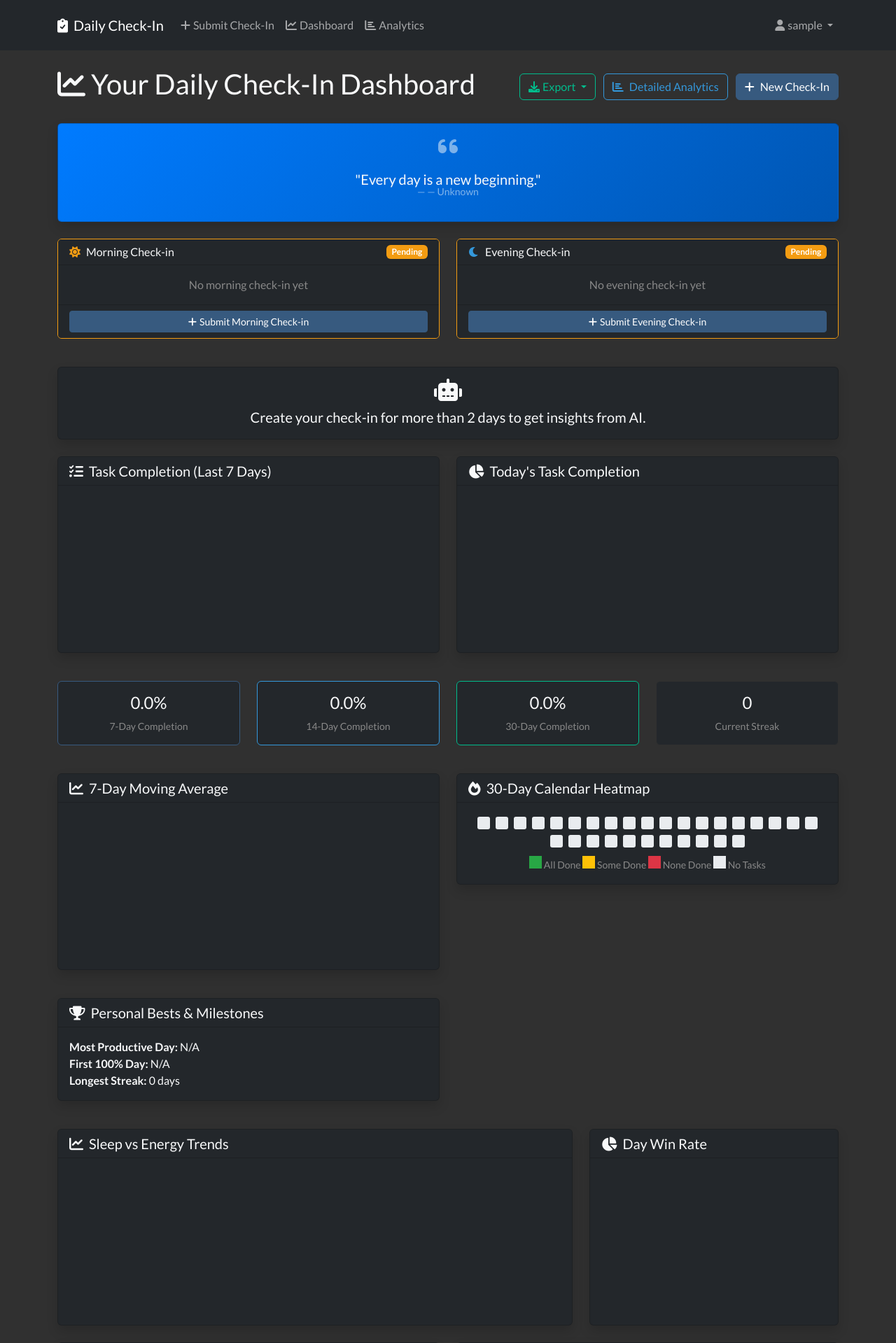
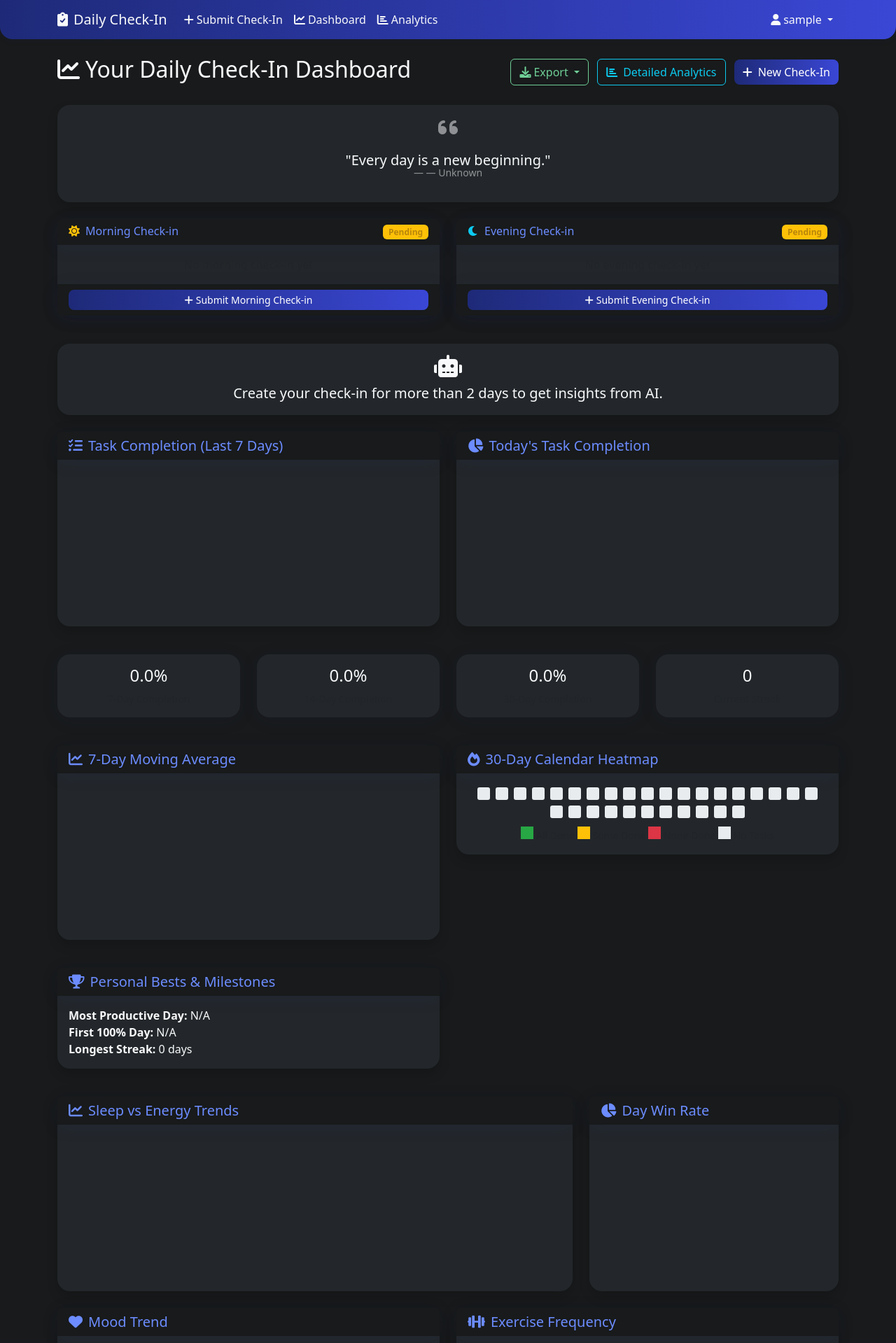
Before and after one commit to aarya0454/schedule_tracker, a Flask app: page /dashboard in a window 1280 px wide. Shown: the top 1919 px of the page at 70% size. Run offline with Flask 3, Linux system fonts and the light colour scheme; the visitor is signed in with stand-in values (Sample User, id 1); data that the repository does not hold is empty; a map, chart or similar area stays blank; some libraries are stand-ins or nearby versions.

Commit message:
changed color theme

```diff
--- a/templates/base.html
+++ b/templates/base.html
@@ -5,41 +5,110 @@
     <meta charset="UTF-8">
     <meta name="viewport" content="width=device-width, initial-scale=1.0">
     <title>{% block title %}Daily Check-In App{% endblock %}</title>
-    <!-- Bootstrap Darkly theme from Bootswatch -->
-    <link href="https://cdn.jsdelivr.net/npm/bootswatch@5.3.2/dist/darkly/bootstrap.min.css" rel="stylesheet">
+    <!-- Remove Bootswatch Darkly theme -->
+    <link href="https://cdn.jsdelivr.net/npm/bootstrap@5.3.2/dist/css/bootstrap.min.css" rel="stylesheet">
     <link href="https://cdnjs.cloudflare.com/ajax/libs/font-awesome/6.0.0/css/all.min.css" rel="stylesheet">
     <script src="https://cdn.jsdelivr.net/npm/chart.js"></script>
     <style>
-        body {
-            background-color: #181a1b;
+        /* Global dark, modern, blue-accented color scheme */
+        body, .bg-dark, .bg-light {
+            background-color: #181a1b !important;
+            color: #f8f9fa !important;
+        }
+        .navbar, .modal-content {
+            background: #20232a !important;
+            color: #f8f9fa !important;
+            border-radius: 0 0 18px 18px;
+            box-shadow: 0 2px 8px 0 rgba(30,42,120,0.10);
+            border: none;
+        }
+        .navbar {
+            background: linear-gradient(90deg, #1e2a78 0%, #3a47d5 100%) !important;
+            color: #f8f9fa !important;
+        }
+        .navbar .navbar-brand, .navbar .nav-link, .navbar .dropdown-item {
+            color: #f8f9fa !important;
+        }
+        .navbar .nav-link.active, .navbar .nav-link:focus, .navbar .nav-link:hover {
+            color: #fff !important;
+            background: rgba(58,71,213,0.15) !important;
+            border-radius: 8px;
+        }
+        .card, .card-header, .card-footer {
+            background: #23272b !important;
+            color: #f8f9fa !important;
+            border-radius: 18px;
+            box-shadow: 0 4px 24px 0 rgba(30,42,120,0.10);
+            border: none;
+        }
+        .card-header, .card-footer {
+            background: #181a1b !important;
+            color: #6c8cff !important;
+            border-radius: 18px 18px 0 0;
+            border: none;
+            font-weight: 600;
+        }
+        .nav-tabs .nav-link {
+            border-radius: 12px 12px 0 0;
+            color: #b8baff;
+            background: #181a1b;
+            border: none;
+            margin-right: 2px;
+            font-weight: 500;
+            transition: background 0.2s, color 0.2s;
+        }
+        .nav-tabs .nav-link.active {
+            background: linear-gradient(90deg, #1e2a78 0%, #3a47d5 100%);
+            color: #fff;
+            box-shadow: 0 2px 8px 0 rgba(58,71,213,0.10);
+        }
+        .tab-content {
+            background: #23272b;
+            border-radius: 0 0 18px 18px;
+            padding: 2rem 1.5rem 1.5rem 1.5rem;
+            margin-bottom: 1rem;
+        }
+        .form-control, .form-select, textarea {
+            border-radius: 8px;
+            border: 1px solid #343a40;
+            background: #181a1b;
             color: #f8f9fa;
         }
-        .navbar, .card, .modal-content {
-            background-color: #23272b !important;
-            color: #f8f9fa !important;
+        .form-control:focus, .form-select:focus, textarea:focus {
+            border-color: #3a47d5;
+            background: #23272b;
+            color: #f8f9fa;
         }
-        .card-header, .card-footer {
-            background-color: #23272b !important;
-            color: #f8f9fa !important;
+        .btn-primary, .btn-outline-primary {
+            background: linear-gradient(90deg, #1e2a78 0%, #3a47d5 100%);
+            border: none;
+            color: #fff;
+            font-weight: 500;
+            border-radius: 8px;
+            transition: background 0.2s;
         }
-        .form-control, .form-select, textarea {
-            background-color: #181a1b !important;
-            color: #f8f9fa !important;
-            border-color: #343a40;
+        .btn-primary:hover, .btn-outline-primary:hover {
+            background: linear-gradient(90deg, #3a47d5 0%, #1e2a78 100%);
+            color: #fff;
         }
-        .form-control:focus, .form-select:focus, textarea:focus {
-            background-color: #23272b !important;
-            color: #f8f9fa !important;
+        .btn-outline-success {
+            border-color: #6fcf97;
+            color: #6fcf97;
+            background: #181a1b;
         }
-        .alert-success { background-color: #223322 !important; color: #b6fcb6 !important; }
-        .alert-danger, .alert-warning { background-color: #332222 !important; color: #fcb6b6 !important; }
-        .alert-info { background-color: #223344 !important; color: #b6d6fc !important; }
+        .btn-outline-success:hover {
+            background: #6fcf97;
+            color: #181a1b;
+        }
+        .alert-success { background-color: #223322 !important; color: #b6fcb6 !important; border: none; }
+        .alert-danger, .alert-warning { background-color: #332222 !important; color: #fcb6b6 !important; border: none; }
+        .alert-info { background-color: #223344 !important; color: #b6d6fc !important; border: none; }
         .btn-close { filter: invert(1); }
-        .mood-happy { color: #7cff7c; }
+        .mood-happy { color: #6fcf97; }
         .mood-meh { color: #ffe066; }
         .mood-sad { color: #63c7ff; }
         .mood-angry { color: #ff6b6b; }
-        .mood-anxious { color: #b39ddb; }
+        .mood-anxious { color: #b8baff; }
         .level-indicator {
             display: inline-block;
             width: 20px;
@@ -50,12 +119,34 @@
         .level-1 { background-color: #ff6b6b; }
         .level-2 { background-color: #ffa94d; }
         .level-3 { background-color: #ffe066; }
-        .level-4 { background-color: #7cff7c; }
+        .level-4 { background-color: #6fcf97; }
         .level-5 { background-color: #63c7ff; }
         .progress-bar { color: #181a1b; }
-        .dropdown-menu { background-color: #23272b; color: #f8f9fa; }
+        .dropdown-menu { background-color: #23272b; color: #f8f9fa; border-radius: 12px; }
         .dropdown-item { color: #f8f9fa; }
         .dropdown-item:hover { background-color: #343a40; }
+        .badge.bg-warning {
+            background: #fff3cd;
+            color: #b8860b;
+        }
+        .badge.bg-secondary {
+            background: #23272b;
+            color: #6c8cff;
+        }
+        .btn-danger {
+            border-radius: 8px;
+        }
+        label.form-label, .fw-bold {
+            color: #6c8cff;
+        }
+        input[type="radio"]:checked + label.form-check-label {
+            color: #3a47d5;
+            font-weight: 600;
+        }
+        input[type="checkbox"]:checked + label.form-check-label {
+            color: #6fcf97;
+            font-weight: 600;
+        }
     </style>
 </head>
 <body class="bg-dark">
```
